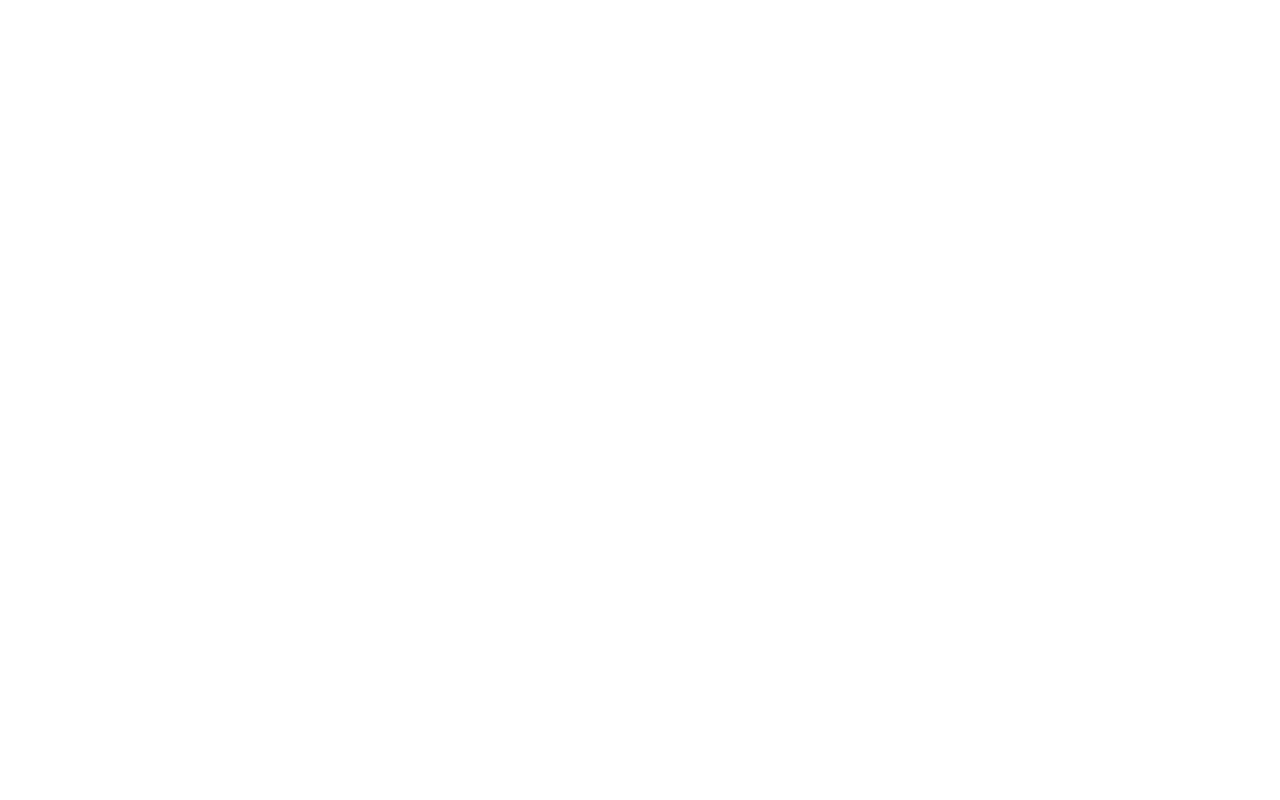
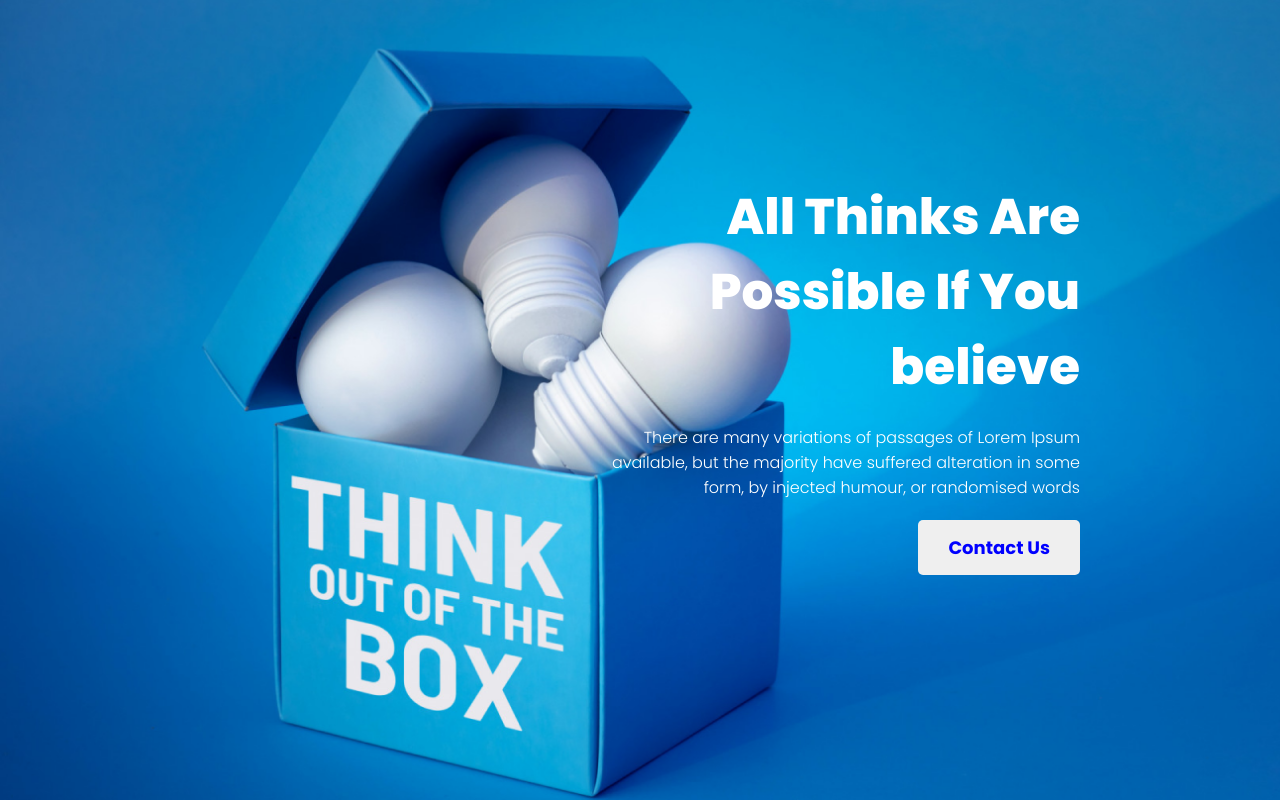
Before and after one commit to rakibulhasan-swe/future, a plain HTML site: page index.html in a window 1280 px wide. Drawn offline with Linux system fonts and the light colour scheme.

Commit message:
banner section done

```diff
--- a/css/style.css
+++ b/css/style.css
@@ -6,3 +6,33 @@
     box-sizing: border-box;
     font-family: 'Poppins', sans-serif;
 }
+header{
+    background-image: url('../images/banner/banner3.png');
+    height: 100vh;
+    background-size: cover;
+    color: white;
+    text-align: right;
+    position: relative;
+}
+.banner{
+    position: absolute;
+    right: 200px;
+    top: 180px;
+}
+header h1{
+    font-size: 50px;
+    font-weight: 800;
+}
+header p{
+    font-weight: 300;
+    padding: 20px 0;
+}
+.btn{
+    padding: 14px 30px;
+    color: blue;
+    font-weight: bold;
+    font-size: 18px;
+    cursor: pointer;
+    border: 0;
+    border-radius: 5px;
+}
--- a/index.html
+++ b/index.html
@@ -11,7 +11,16 @@
 <body>
 
     <header>
-
+        <!-- banner section -->
+        <div class="banner">
+            <h1>All Thinks Are <br> Possible If You <br> believe</h1>
+            <p>There are many variations of passages of Lorem Ipsum <br>
+            available, but the majority have suffered alteration in some <br>
+            form, by injected humour, or randomised words</p>
+            <div>
+                <button class="btn btn-primary">Contact Us</button>
+            </div>
+        </div>
     </header>
 
     <main>
```
